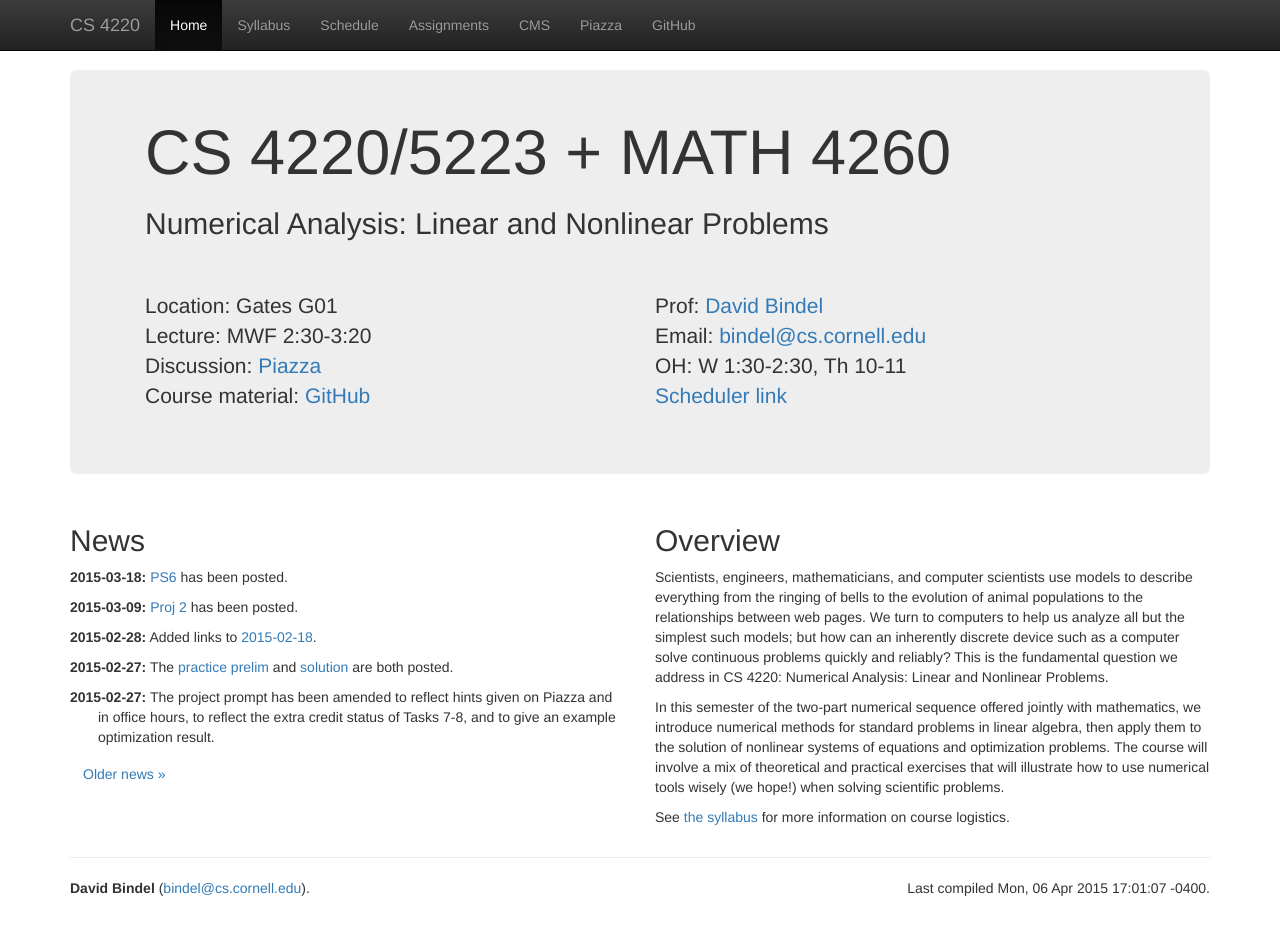
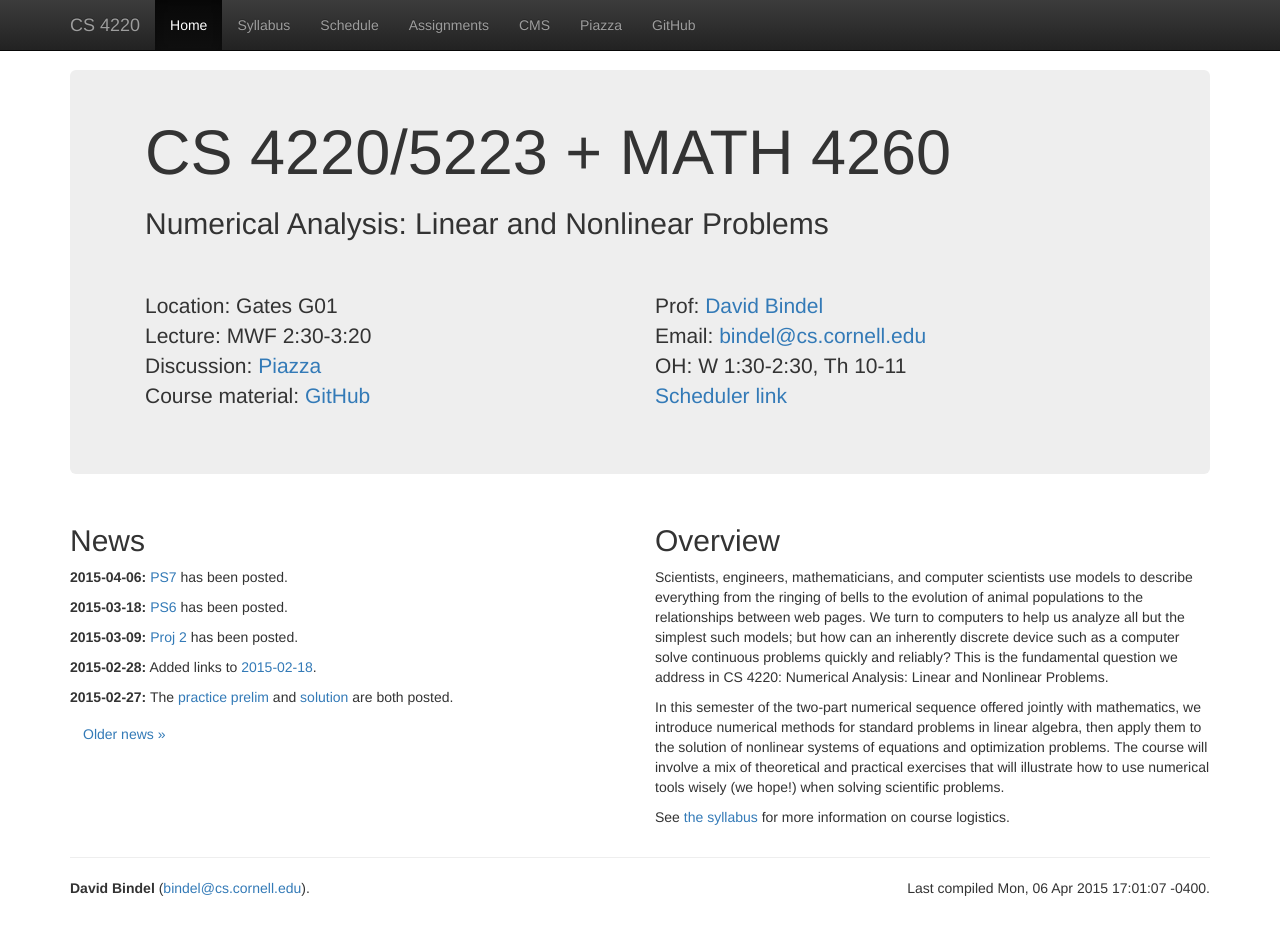
Before and after one commit to dbindel/cs4220-s15, a Jekyll site: the page built from web/index.html, in a window 1280 px wide and 928 px high. Built offline with Jekyll 4.4.1, drawn with Linux system fonts in a browser that asks for light colours; nearby versions of some CDN libraries.

Commit message:
Corrections re: due date.

```diff
--- a/web/_data/hw.yml
+++ b/web/_data/hw.yml
@@ -24,4 +24,4 @@
   due: 2015-03-27
 -
   name: ps7
-  due: 2015-04-10
+  due: 2015-04-13
--- a/web/_data/news.yml
+++ b/web/_data/news.yml
@@ -116,3 +116,7 @@
   date: 2015-03-18
   text:
     <a href="hw/ps6.pdf">PS6</a> has been posted.
+-
+  date: 2015-04-06
+  text:
+    <a href="hw/ps7.pdf">PS7</a> has been posted.
```
Also changed, not shown: 1 other file.
